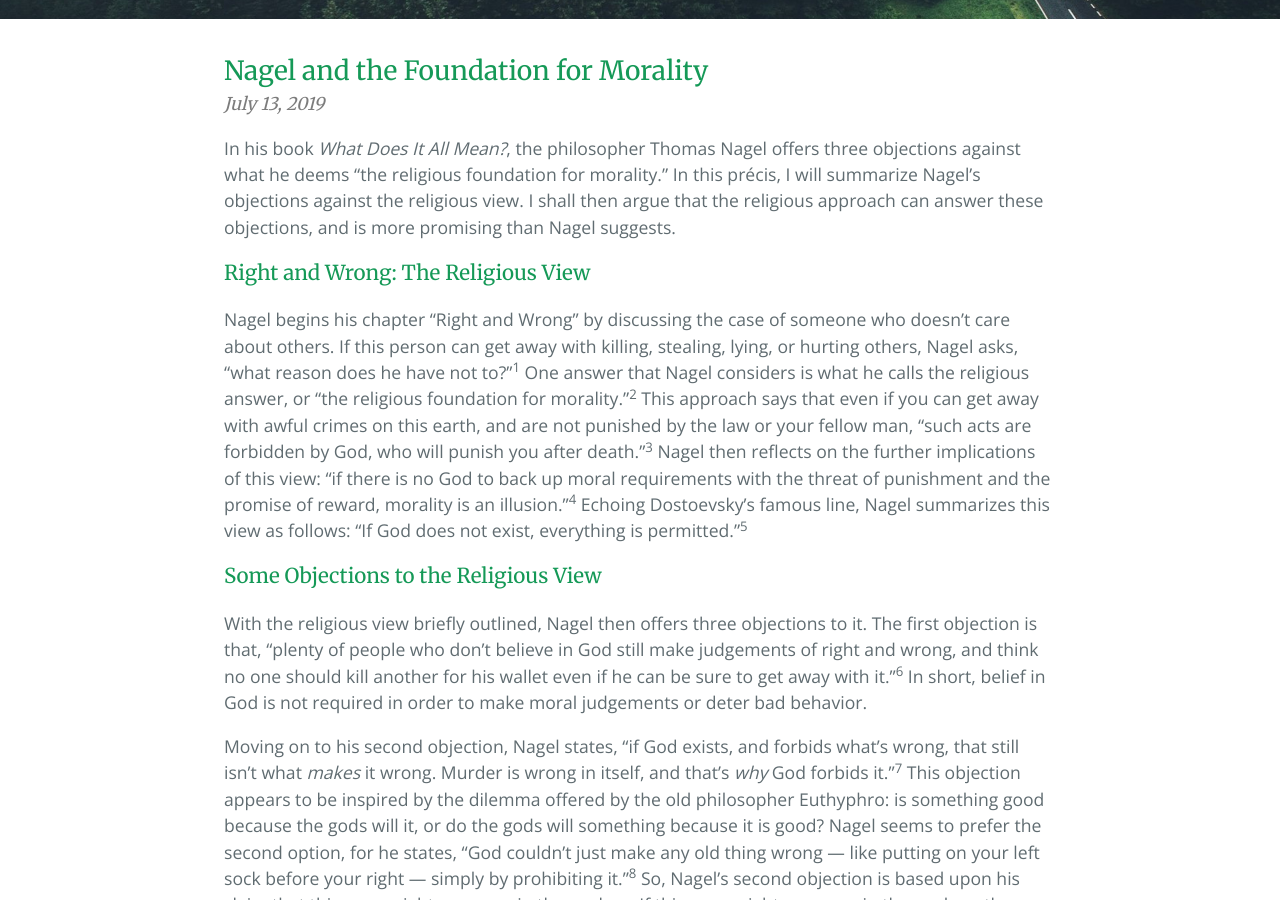
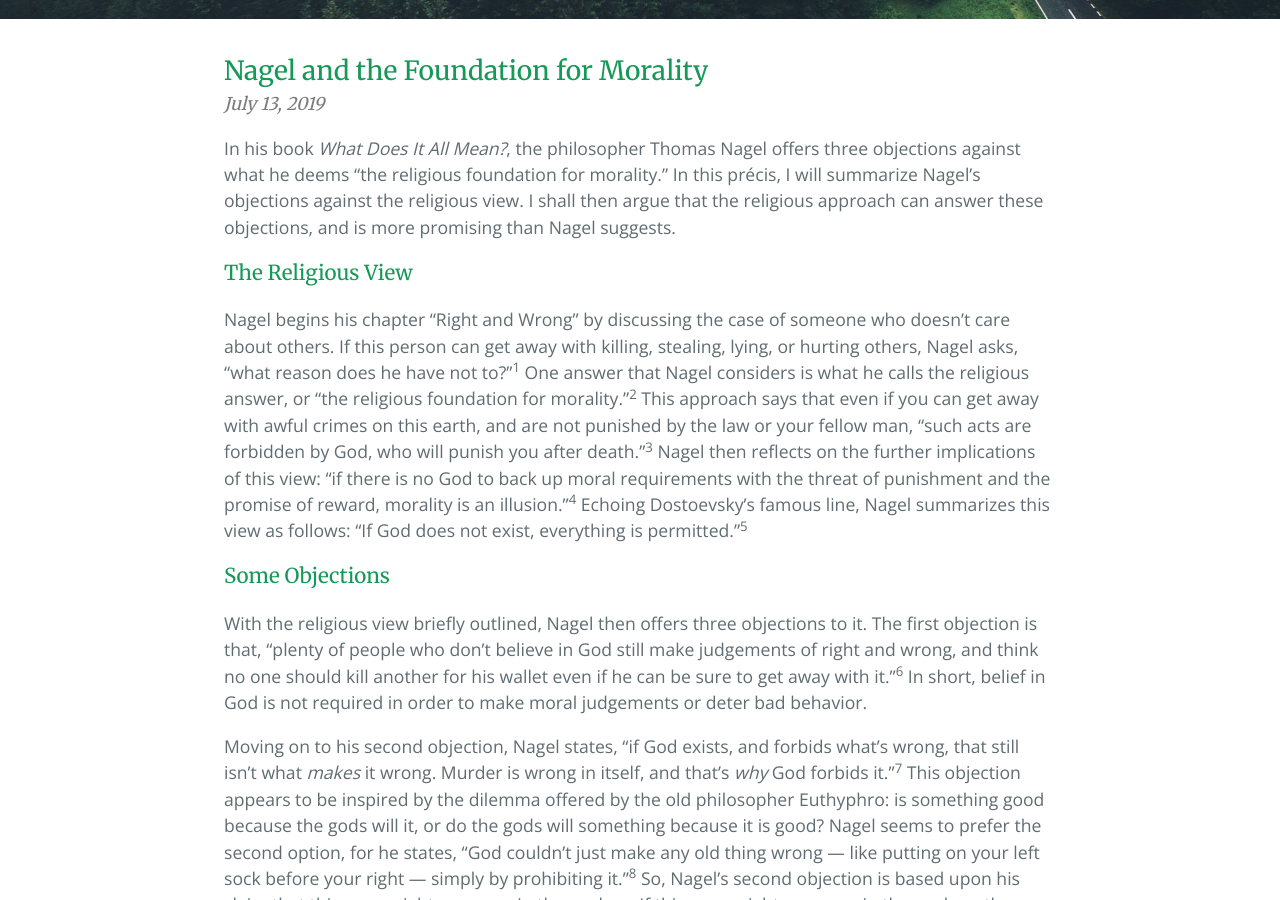
Before and after one commit to second-breakfast/second-breakfast.github.io, a Jekyll site: the page built from _posts/2019-07-13-nagel-morality.markdown, in a window 1280 px wide and 900 px high, scrolled down 277 px. Built offline with Jekyll 4.4.1, drawn with Linux system fonts in a browser that asks for light colours.

Commit message:
Update Nagel post

```diff
--- a/_posts/2019-07-13-nagel-morality.markdown
+++ b/_posts/2019-07-13-nagel-morality.markdown
@@ -8,10 +8,10 @@ published: true
 
 In his book *What Does It All Mean?*, the philosopher Thomas Nagel offers three objections against what he deems “the religious foundation for morality.” In this précis, I will summarize Nagel’s objections against the religious view. I shall then argue that the religious approach can answer these objections, and is more promising than Nagel suggests.
 
-### Right and Wrong: The Religious View
+### The Religious View
 Nagel begins his chapter “Right and Wrong” by discussing the case of someone who doesn’t care about others. If this person can get away with killing, stealing, lying, or hurting others, Nagel asks, “what reason does he have not to?"<sup>1</sup> One answer that Nagel considers is what he calls the religious answer, or “the religious foundation for morality.”<sup>2</sup> This approach says that even if you can get away with awful crimes on this earth, and are not punished by the law or your fellow man, “such acts are forbidden by God, who will punish you after death.”<sup>3</sup> Nagel then reflects on the further implications of this view: “if there is no God to back up moral requirements with the threat of punishment and the promise of reward, morality is an illusion.”<sup>4</sup> Echoing Dostoevsky’s famous line, Nagel summarizes this view as follows: “If God does not exist, everything is permitted.”<sup>5</sup>
 
-### Some Objections to the Religious View
+### Some Objections
 With the religious view briefly outlined, Nagel then offers three objections to it. The first objection is that, “plenty of people who don’t believe in God still make judgements of right and wrong, and think no one should kill another for his wallet even if he can be sure to get away with it.”<sup>6</sup> In short, belief in God is not required in order to make moral judgements or deter bad behavior.
 
 Moving on to his second objection, Nagel states, “if God exists, and forbids what’s wrong, that still isn’t what *makes* it wrong. Murder is wrong in itself, and that’s *why* God forbids it.”<sup>7</sup> This objection appears to be inspired by the dilemma offered by the old philosopher Euthyphro: is something good because the gods will it, or do the gods will something because it is good? Nagel seems to prefer the second option, for he states, “God couldn’t just make any old thing wrong — like putting on your left sock before your right — simply by prohibiting it.”<sup>8</sup> So, Nagel’s second objection is based upon his claim that things are right or wrong in themselves. If things are right or wrong in themselves, then God also saying they are right or wrong is superfluous.
```
